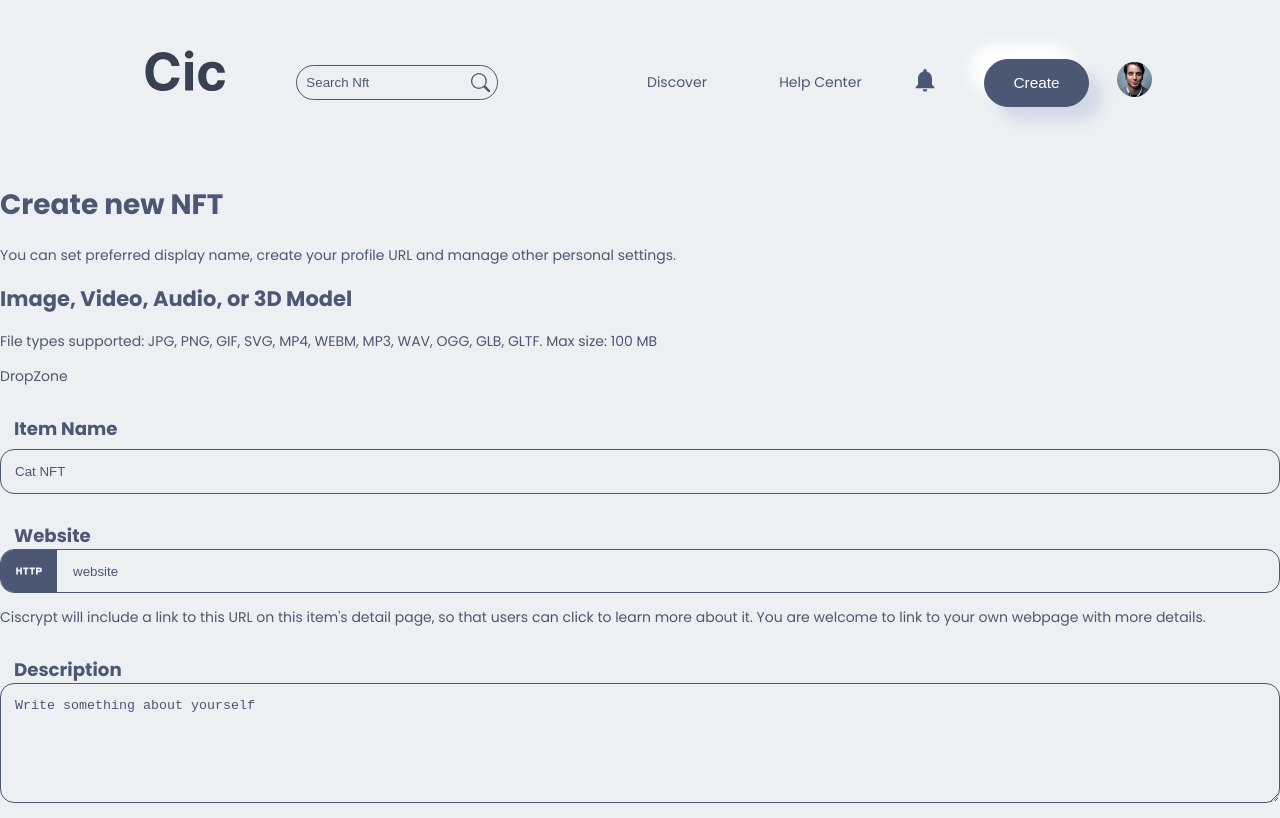
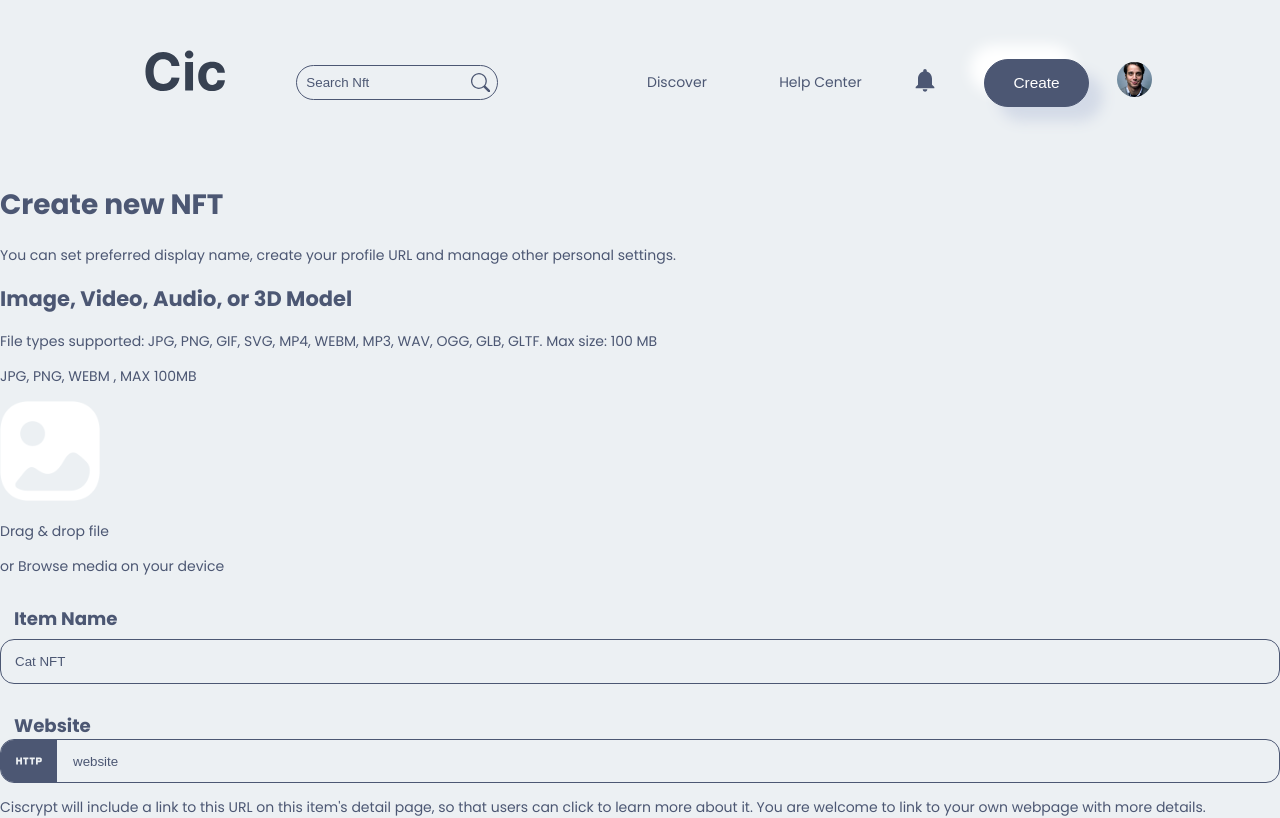
Before and after one commit to shisukeUrahara/web3-nft-marketplace, a Next.js app in the folder client/: page /uploadNFT in a window 1280 px wide. Shown: the top 818 px of the page. Built offline with nearby package versions, Linux system fonts and the light colour scheme.

Commit message:
added DropZone component

```diff
--- a/client/src/uploadNftPage/DropZone/DropZone.jsx
+++ b/client/src/uploadNftPage/DropZone/DropZone.jsx
@@ -1,10 +1,117 @@
-import React from 'react';
+import React, { useState, useMemo, useCallback, useContext } from 'react';
+import { useDropzone } from 'react-dropzone';
+import Image from 'next/legacy/image';
 
-import Style from './DropZone.module.css'
 
-const DropZone = () => {
+import Style from './DropZone.module.css';
+import images from '../../img';
+
+
+const DropZone = ({
+    title,
+    heading,
+    subHeading,
+    name,
+    website,
+    description,
+    royalties,
+    fileSize,
+    category,
+    properties,
+    image
+}) => {
+    const [fileUrl, setFileUrl] = useState(null);
+    const onDrop = useCallback(async (acceptedFile) => {
+        setFileUrl(acceptedFile[0]);
+
+    });
+
+    const { getRootProps, getInputProps } = useDropzone({
+        onDrop,
+        accept: "image/*",
+        maxSize: 5000000,
+    });
+
     return (
-        <div>DropZone</div>
+        <div className={Style.DropZone}>
+            <div className={Style.DropZone_box} {...getRootProps()}>
+                <input {...getInputProps()} />
+                <div className={Style.DropZone_box_input}>
+                    <p>{title}</p>
+                    <div className={Style.DropZone_box_input_img}>
+                        <Image
+                            src={image}
+                            alt="upload"
+                            width={100}
+                            height={100}
+                            className={Style.DropZone_box_input_img_img}
+                            objectFit="contain"
+                        />
+                    </div>
+                    <p>{heading}</p>
+                    <p>{subHeading}</p>
+                </div>
+            </div>
+
+            {
+                fileUrl && (
+                    <aside className={Style.DropZone_box_aside}>
+
+                        <div className={Style.DropZone_box_aside_box}>
+                            <Image
+                                src={images.nft_image_1}
+                                alt="nft image"
+                                width={200}
+                                height={200}
+                            />
+
+                            <div className={Style.DropZone_box_aside_box_preview}>
+                                <div className={Style.DropZone_box_aside_box_preview_one}>
+                                    <p>
+                                        <samp>NFT Name: </samp>
+                                        {itemName || " "}
+                                    </p>
+                                    <p>
+                                        <samp>Website: </samp>
+                                        {website || " "}
+                                    </p>
+                                </div>
+
+                                <div className={Style.DropZone_box_aside_box_preview_two}>
+                                    <p>
+                                        <span>Description</span>
+                                        {description || ""}
+                                    </p>
+                                </div>
+
+                                <div className={Style.DropZone_box_aside_box_preview_three}>
+                                    <p>
+                                        <span>Royalties</span>
+                                        {royalties || ""}
+                                    </p>
+                                    <p>
+                                        <span>FileSize</span>
+                                        {fileSize || ""}
+                                    </p>
+                                    <p>
+                                        <span>Properties</span>
+                                        {properties || ""}
+                                    </p>
+                                    <p>
+                                        <span>Category</span>
+                                        {category || ""}
+                                    </p>
+                                </div>
+
+                            </div>
+
+                        </div>
+
+                    </aside>
+                )
+            }
+
+        </div>
     )
 }
 
```
